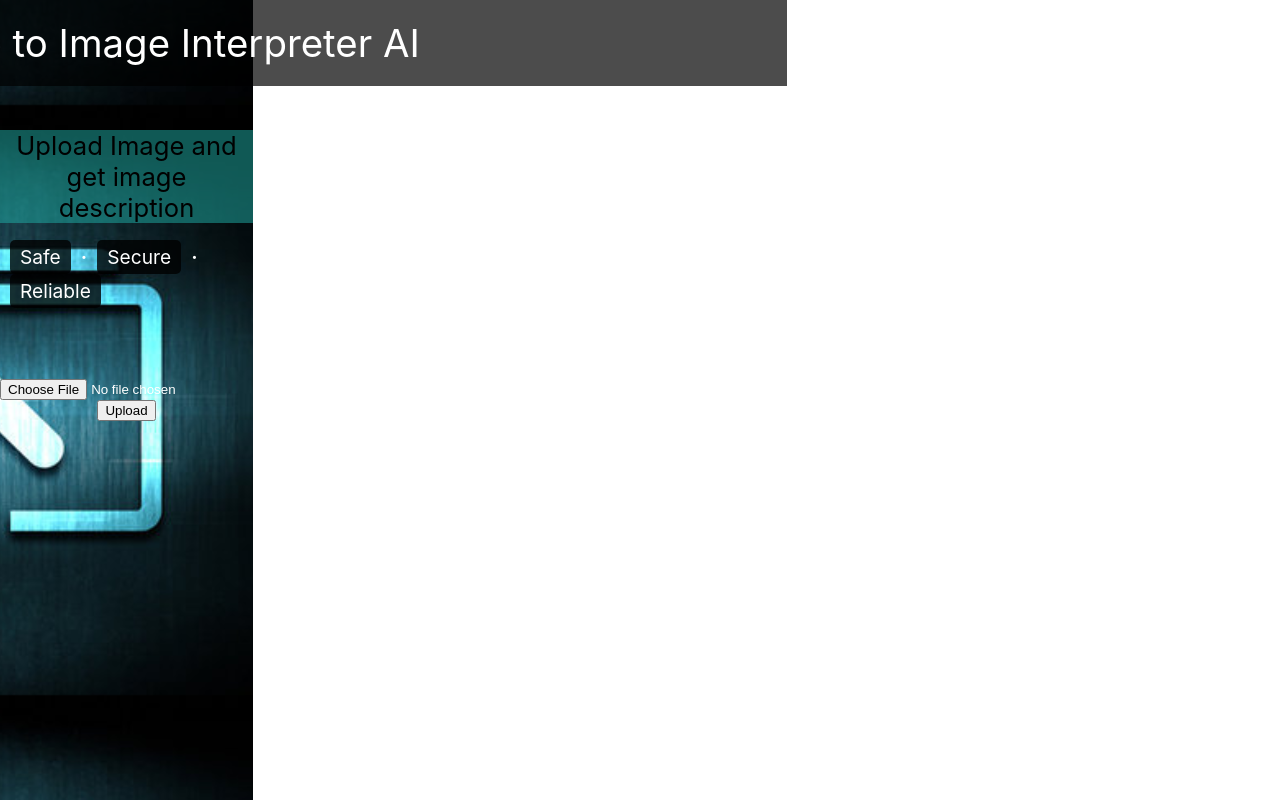
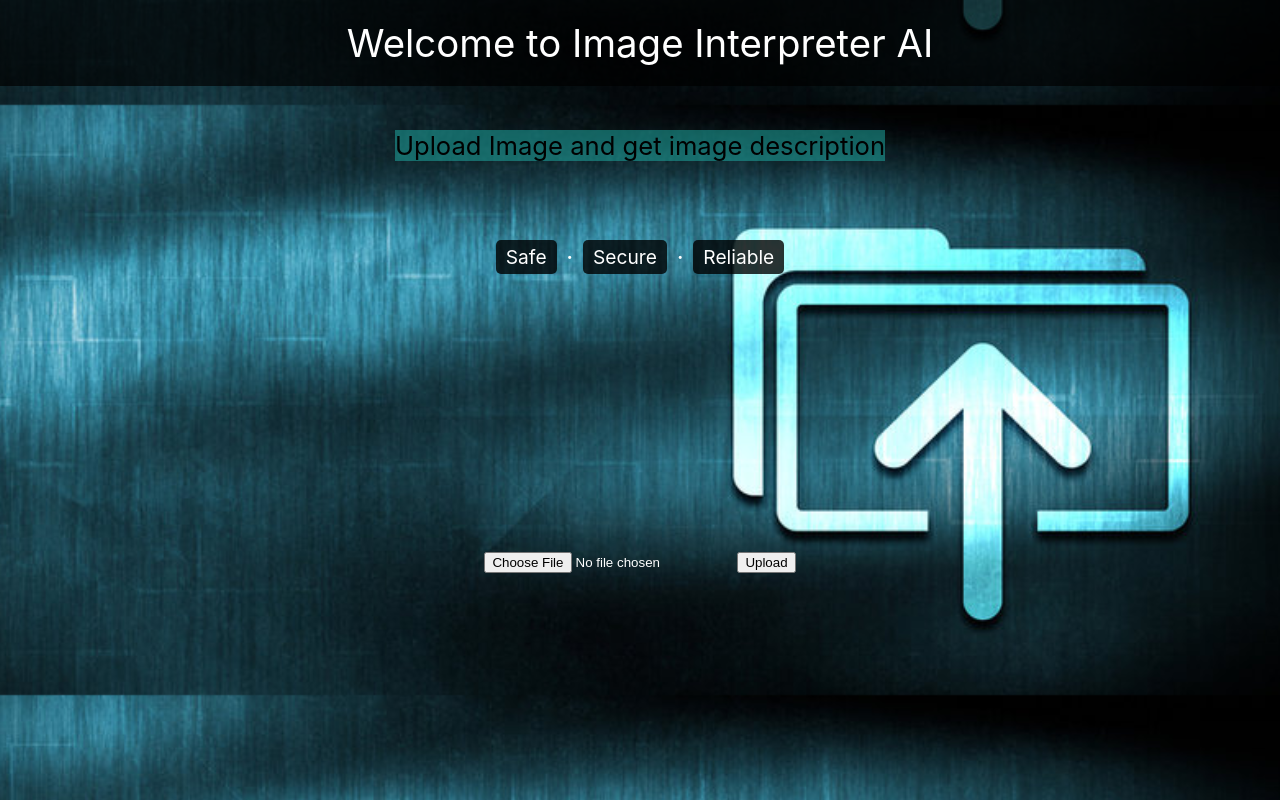
Before and after one commit to D3V1L1805/IES-frontend, a React (Create React App) app: page / in a window 1280 px wide. Built offline with nearby package versions, Linux system fonts and the light colour scheme.

Commit message:
css update

```diff
--- a/src/ImageUpload.css
+++ b/src/ImageUpload.css
@@ -10,13 +10,13 @@
     background-position: right;
     scroll-behavior: smooth;
     color: white;
-    position: fixed;
+    position: relative;
     font-size: 1.5vw;
     background-repeat:repeat-y;
 }
 
 .image-preview {
-    margin-top: 20px;
+    margin-top: 70px;
     text-align: center;
 }
 
@@ -26,14 +26,14 @@
 }
 
 .description-box {
-    position: fixed;
+    margin-top: 30px;
+    position: static;
     bottom: auto;
     left: 50%;
     /* transform: translate(-50%, 0); */
     background-color: rgba(0, 0, 0, 0.7);
     color: white;
     /* padding: 10px; */
-    margin-top: 5vh;
     margin-left: 5vw;
     margin-right: 5vw;
     align-self: center;
--- a/src/ImageUpload.js
+++ b/src/ImageUpload.js
@@ -27,7 +27,6 @@ const ImageUpload = () => {
     };
 
     return (
-
         <div className="upload-container">
             <div className='Header'>
                 Welcome to Image Interpreter AI
@@ -36,20 +35,16 @@ const ImageUpload = () => {
                 Upload Image and get image description
             </div>
             <div className='SH'>
-            <div className='SH1'>
-                Safe
+                <div className='SH1'>Safe</div>
+                <strong>&#183;</strong>
+                <div className='SH1'>Secure</div>
+                <strong>&#183;</strong>
+                <div className='SH1'>Reliable</div>
             </div>
-            <strong>&#183;</strong>
-            <div className='SH1'>
-                Secure
+            <div style={{ marginTop: '40vh' }}>
+                <input type="file" onChange={handleImageChange} />
+                <button onClick={handleUpload}>Upload</button>
             </div>
-            <strong>&#183;</strong>
-            <div className='SH1'>
-                Reliable
-            </div>
-            </div>
-            <input type="file" onChange={handleImageChange} />
-            <button onClick={handleUpload}>Upload</button>
             {selectedImage && (
                 <div className="image-preview">
                     <img src={URL.createObjectURL(selectedImage)} alt="Preview" />
```
